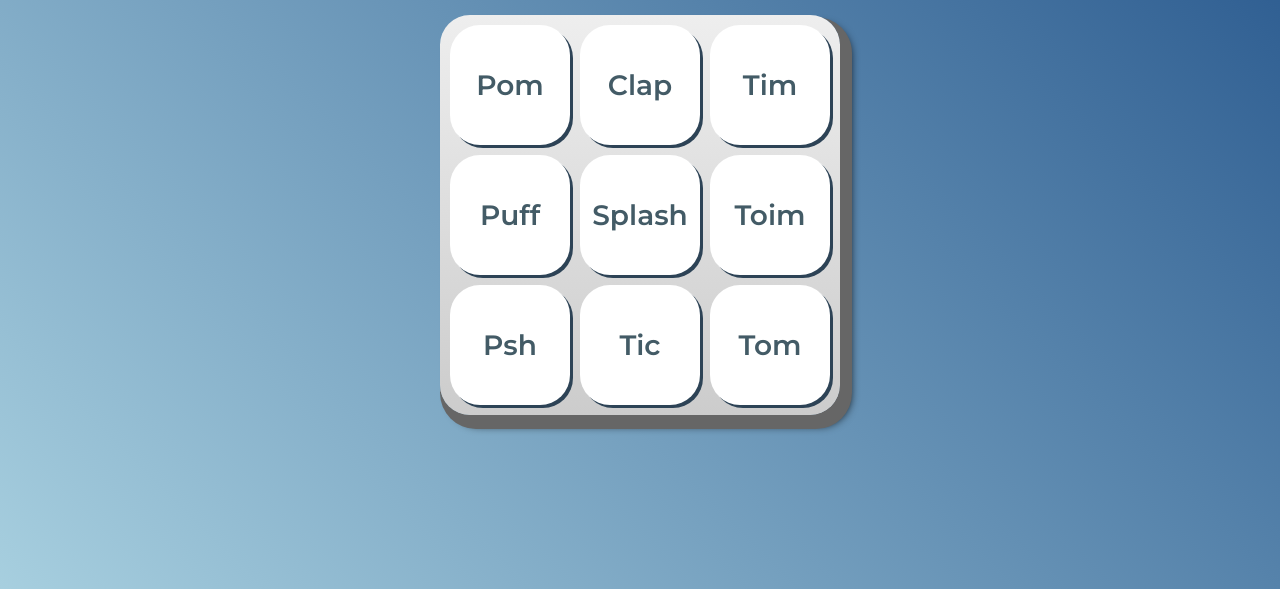
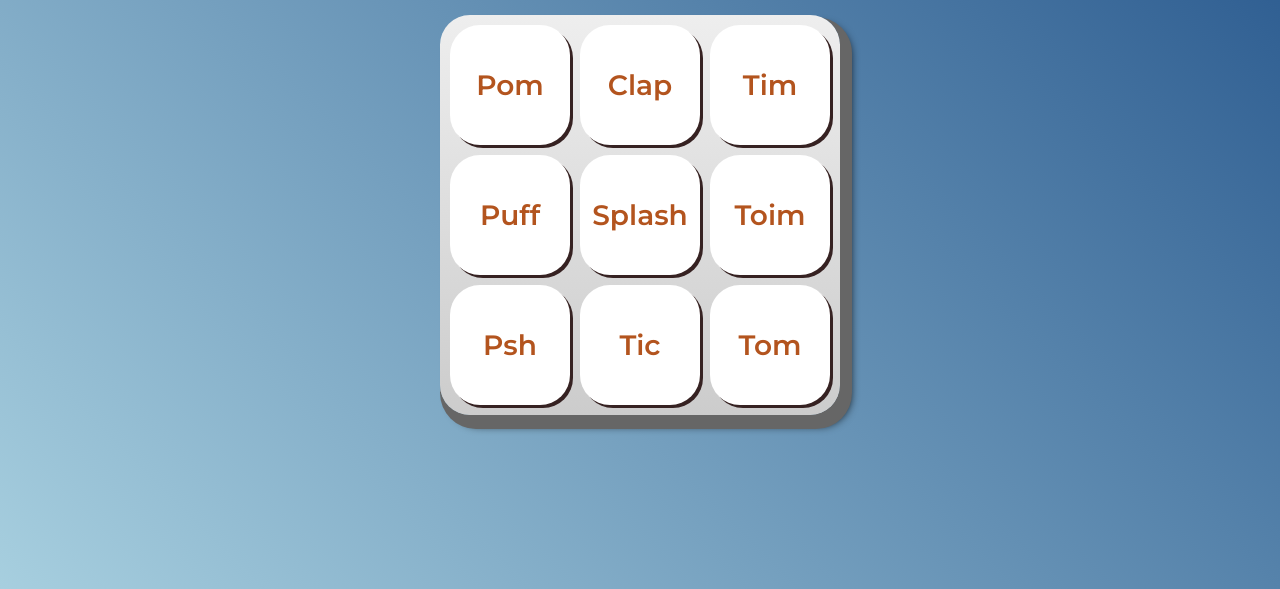
Before and after one commit to pauloomiguel/midi, a plain HTML site: page index.html in a window 1280 px wide. Shown: the part 211-800 px from the top of the page. Drawn offline with Linux system fonts and the light colour scheme.

Commit message:
os baguio la

```diff
--- a/css/estilos.css
+++ b/css/estilos.css
@@ -1,9 +1,9 @@
 :root {
-  --cinza: #2D4356;
-  --vermelha: #435B66;
-  --vermelha-escura: #A76F6F;
+  --cinza: #362222;
+  --vermelha: #B3541E;
+  --vermelha-escura: #FFCCD2;
   --branca: #fff;
-  --luz: rgb #EAB2A0;
+  --luz: rgb #FFEDED;
 }
 
 body {
```
